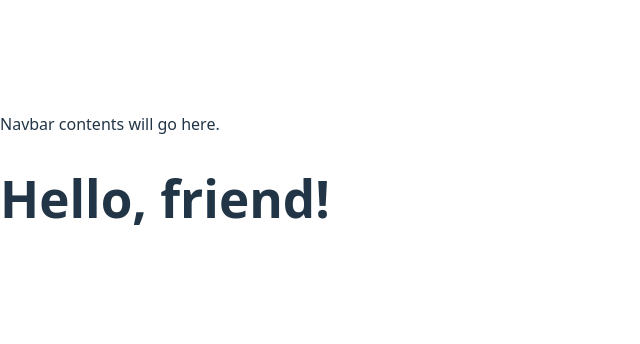
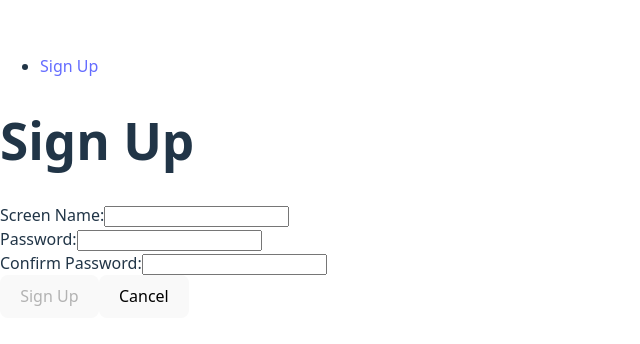
Before and after one commit to SquidIcarus/rol-instant-messenger-front-end, a React (Vite) app: page /sign-up in a window 1280 px wide. Shown: the part 222-566 px from the top of the page, without its empty margins (0-640 px from the left). Built offline with nearby package versions, Linux system fonts and the light colour scheme.

Commit message:
SignUpForm renders and logs formData when submitted

```diff
--- a/package.json
+++ b/package.json
@@ -10,6 +10,7 @@
     "preview": "vite preview"
   },
   "dependencies": {
+    "axios": "^1.11.0",
     "react": "^19.1.1",
     "react-dom": "^19.1.1",
     "react-router": "^7.8.2"
--- a/src/App.jsx
+++ b/src/App.jsx
@@ -1,11 +1,16 @@
+import { Routes, Route } from 'react-router';
+
 import NavBar from './components/NavBar/NavBar';
+import SignUpForm from './components/SignUpForm/SignUpForm';
 
 const App = () => {
 
   return (
     <>
       <NavBar />
-      <h1>Hello, friend!</h1>
+      <Routes>
+        <Route path='/sign-up' element={<SignUpForm />} />
+      </Routes>
     </>
   );
 };
--- a/src/components/NavBar/NavBar.jsx
+++ b/src/components/NavBar/NavBar.jsx
@@ -1,9 +1,13 @@
+import { Link } from 'react-router';
+
 const NavBar = () => {
-  return (
-    <nav>
-      <p>Navbar contents will go here.</p>
-    </nav>
-  );
+    return (
+        <nav>
+            <ul>
+                <li><Link to='/sign-up'>Sign Up</Link></li>
+            </ul>
+        </nav>
+    );
 };
 
 export default NavBar;
--- /dev/null
+++ b/src/components/SignUpForm/SignUpForm.jsx
@@ -0,0 +1,77 @@
+import { useState } from 'react';
+import { useNavigate } from 'react-router';
+
+const SignUpForm = () => {
+    const navigate = useNavigate();
+    const [message, setMessage] = useState('');
+    const [formData, setFormData] = useState({
+        screen_name: '',
+        password: '',
+        passwordConf: '',
+    });
+
+    const { screen_name, password, passwordConf } = formData;
+
+    const handleChange = (e) => {
+        setMessage('');
+        setFormData({ ...formData, [e.target.name]: e.target.value });
+    };
+
+    const handleSubmit = async (e) => {
+        e.preventDefault();
+        console.log('Form submitted!');
+        console.log(formData);
+    };
+
+    const isFormInvalid = () => {
+        return !(screen_name && password && password === passwordConf);
+    };
+
+    return (
+        <main>
+            <h1>Sign Up</h1>
+            <p>{message}</p>
+            <form onSubmit={handleSubmit}>
+                <div>
+                    <label htmlFor='screen_name'>Screen Name:</label>
+                    <input
+                        type='text'
+                        id='screen_name'
+                        value={screen_name}
+                        name='screen_name'
+                        onChange={handleChange}
+                        required
+                    />
+                </div>
+                <div>
+                    <label htmlFor='password'>Password:</label>
+                    <input
+                        type='password'
+                        id='password'
+                        value={password}
+                        name='password'
+                        onChange={handleChange}
+                        required
+                    />
+                </div>
+                <div>
+                    <label htmlFor='confirm'>Confirm Password:</label>
+                    <input
+                        type='password'
+                        id='confirm'
+                        value={passwordConf}
+                        name='passwordConf'
+                        onChange={handleChange}
+                        required
+                    />
+                </div>
+                <div>
+                    <button disabled={isFormInvalid()}>Sign Up</button>
+                    <button onClick={() => navigate('/')}>Cancel</button>
+                </div>
+            </form>
+        </main>
+    );
+};
+
+export default SignUpForm;
```
Also changed, not shown: 1 other file (tests, documents, lock files or other folders).
